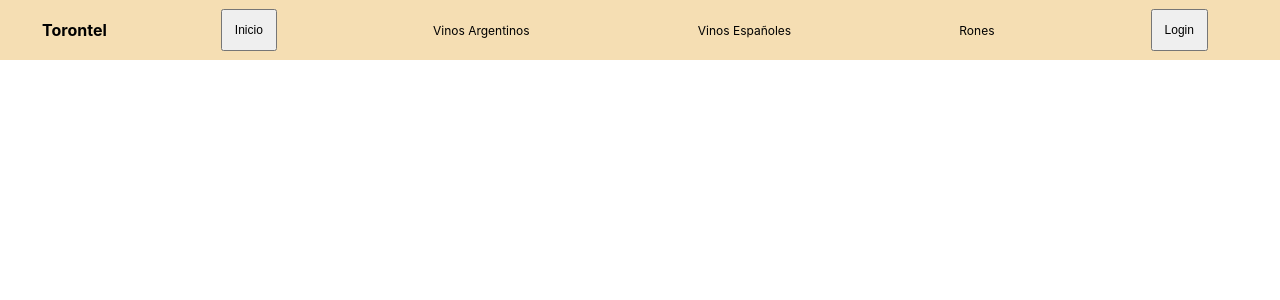
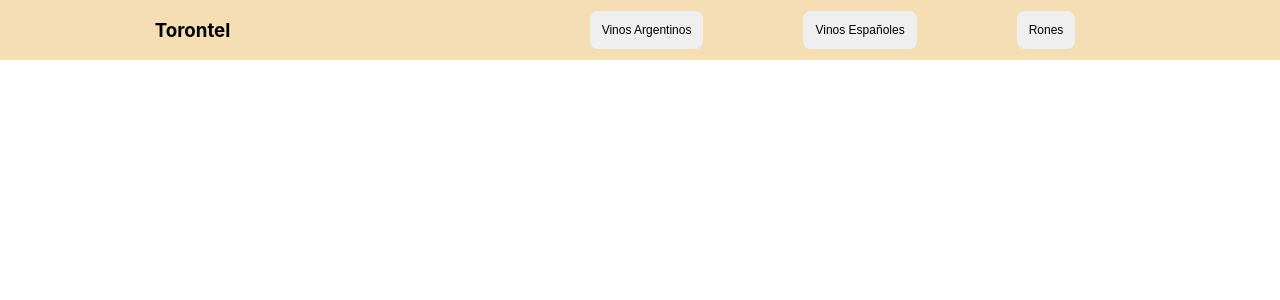
Before and after one commit to julioorihuela/torontel-orihuela, a React (Create React App) app: page / in a window 1280 px wide. Shown: the top 300 px of the page. Built offline with nearby package versions, Linux system fonts and the light colour scheme.

Commit message:
con props

```diff
--- a/src/App.js
+++ b/src/App.js
@@ -4,7 +4,7 @@
 function App() {
   return (
     <div className="App">
-      <NavBar />
+      <NavBar title='Torontel' color='blue' />
     </div>
   );
 }
--- /dev/null
+++ b/src/components/Button/Button.css
@@ -0,0 +1,30 @@
+.myButton {
+    /* color: #8C30F5; */
+    text-decoration: none;
+    border-radius: 25;
+    margin: 0 50px;
+    /* TODO */
+    width: auto;
+    padding: 12px;
+    font-size: 12px;
+    /* background: #8C30F5; */
+    border-radius: 8px;
+    flex: none;
+    display: flex;
+    order: 1;
+    align-self: center;
+    flex-grow: 0;
+    justify-content: center;
+    align-items: center;
+    text-decoration: none;
+    color: #FFFFFF;
+    border: none;
+    border-style: none;
+    cursor: pointer;
+    outline: inherit;
+    cursor: pointer;
+  }
+
+  .myButton:active {
+    transform: scale(0.9);
+}
--- /dev/null
+++ b/src/components/Button/Button.js
@@ -0,0 +1,12 @@
+import './Button.css'
+
+const Button = ({label, colorText='black'}) => {
+//  , backgroundColor, colorText, handleClick
+    return  (
+    //  <button className="myButton" style={{backgroundColor, color:colorText}} onClick={handleClick}>{label}</button>
+      <button className="myButton" style={{color:colorText}}>{label}</button>
+
+    )
+}
+
+export default Button
--- a/src/components/Navbar/NavBar.js
+++ b/src/components/Navbar/NavBar.js
@@ -1,26 +1,22 @@
 import './Navbar.css'
+import Button from '../Button/Button'
 
-const NavBar = () => {
+const NavBar = ({ title, ...rest }) => {
+
     return (
       <nav className="NavBar">
-          <div>
-            <p><b>Torontel</b></p>
+          <div className="Categories">
+            <h3 >{title}</h3>
           </div>
-        <button className="Option">Inicio</button>
-        <div>
-            <p className="Option">Vinos Argentinos</p>
-        </div>
-        <div>
-            <p className="Option">Vinos Españoles</p>
-        </div>
-        <div>
-            <p className="Option">Rones</p>
-        </div>
 
-        <button className="Option">Login</button>
+          <div className="Categories">
+            <Button label='Vinos Argentinos' colorText='black' />
+            <Button label='Vinos Españoles' />
+            <Button label='Rones' />
+          </div>
       </nav>
 
     )
-  }
+}
 
-  export default NavBar
+export default NavBar
```
